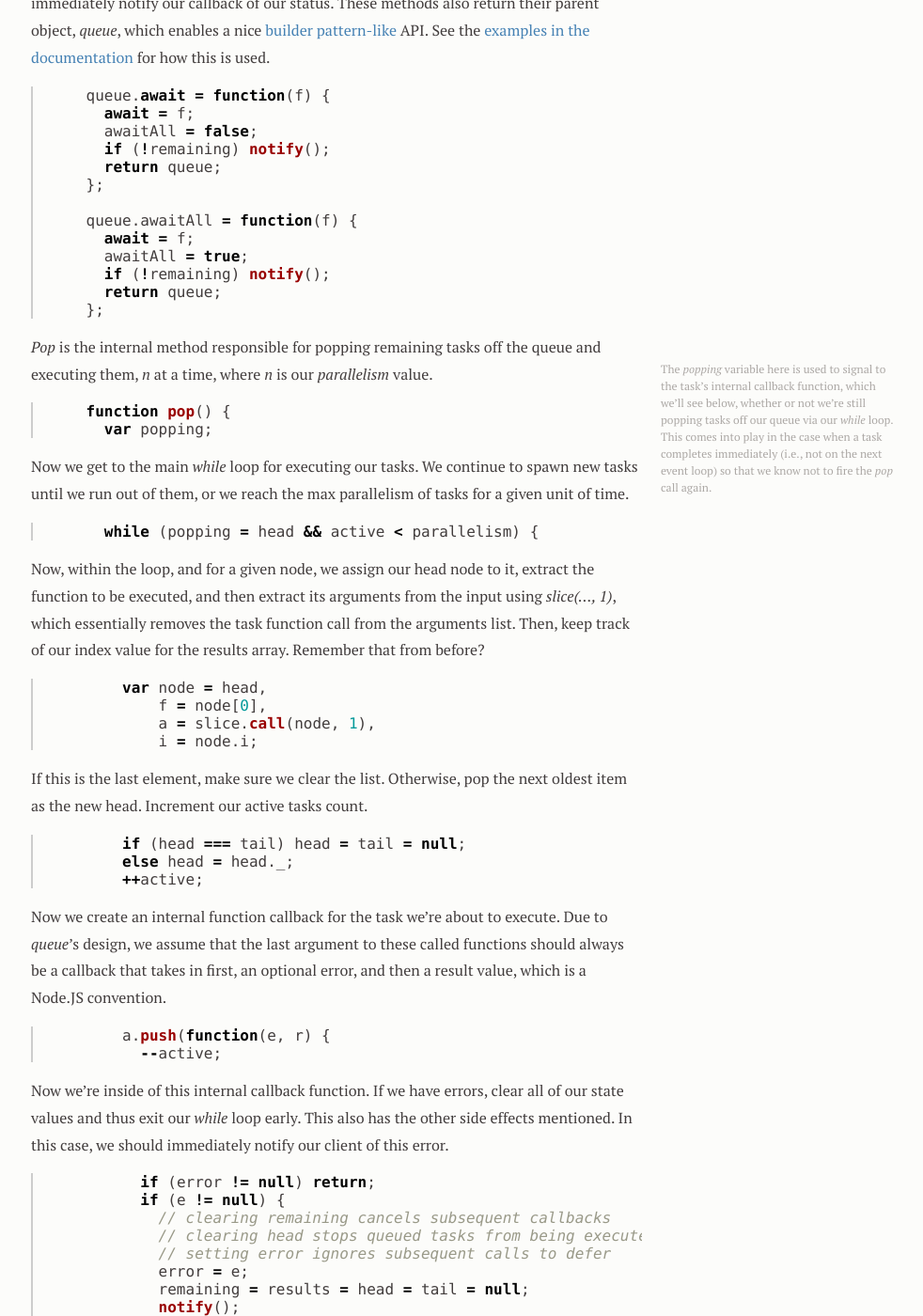
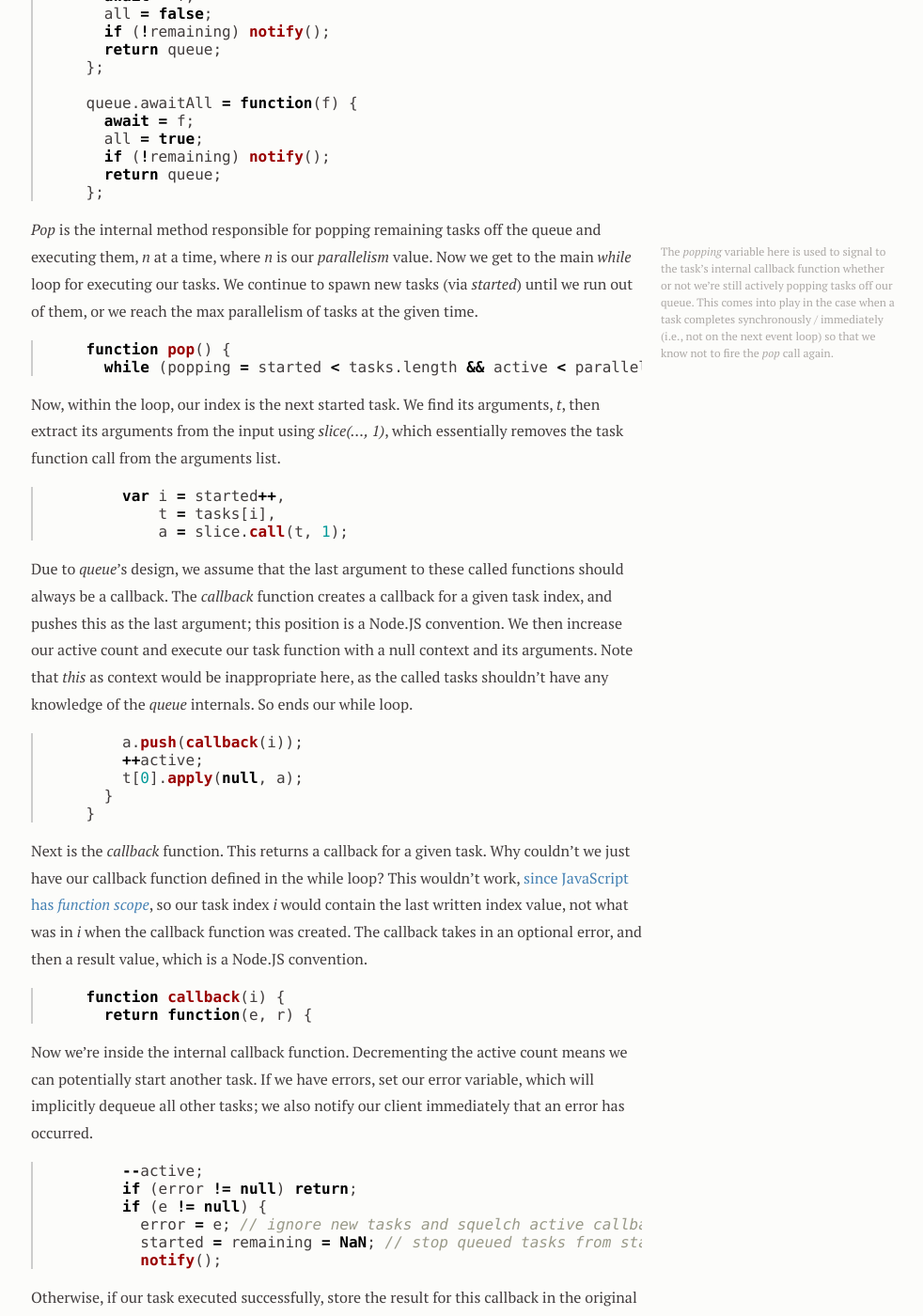
Before and after one commit to bryansum/bsumm.net, a Jekyll site: the page built from _posts/2013-03-31-analyzing-mbostocks-queue-js.md, in a window 1280 px wide and 1400 px high, scrolled down 2800 px. Shown: the whole window at 94% size, without its empty margins (282-1264 px from the left). Built offline with Jekyll 4.4.1, drawn with Linux system fonts in a browser that asks for light colours; nearby versions of some CDN libraries; Markdown is read by kramdown in place of the engine named in the settings; some of the changed text lies outside the part shown.

Commit message:
Updated queue.js post to review 1.0.3

````diff
--- a/_posts/2013-03-31-analyzing-mbostocks-queue-js.md
+++ b/_posts/2013-03-31-analyzing-mbostocks-queue-js.md
@@ -16,8 +16,8 @@ queue()
     .defer(fs.stat, __dirname + "/../Makefile")
     .defer(fs.stat, __dirname + "/../package.json")
     .await(function(error, file1, file2) {
-		console.log(file1, file2);
-	});
+    console.log(file1, file2);
+  });
 ```
 
 ## *queue.js*
@@ -49,18 +49,19 @@ This is a shorthand for *Array.prototype.slice*, and now we enter into our main
 
 ```javascript
     var queue = {},
-        active = 0, // number of in-flight deferrals
-        remaining = 0, // number of deferrals remaining
-        head, tail, // singly-linked list of deferrals
+        tasks = [],
+        started = 0, // number of tasks that have been started (and perhaps finished)
+        active = 0, // number of tasks currently being executed (started but not finished)
+        remaining = 0, // number of tasks not yet finished
+        popping, // inside a synchronous task callback?
         error = null,
-        results = [],
 ```
 
-However, *await* and *awaitAll* are interesting. In the context of the internals of *queue*, the *await* variable is a placeholder for the final callback function. *awaitAll* here is a boolean that determines how the results should be handed back: either as separate arguments, or as an array. [Read the documentation](https://github.com/mbostock/queue) for more information.
+However, *await* and *all* are interesting. In the context of the internals of *queue*, the *await* variable is a placeholder for the final callback function. *all* here is a boolean that determines how the results should be handed back: either as separate arguments, or as an array. [Read the documentation](https://github.com/mbostock/queue) for more information.
 
 ```javascript
         await = noop,
-        awaitAll;
+        all;
 ```
 
 Setting default parallelism is important for later on, as this variable is checked when popping tasks off our queue to ensure we're not executing more than *parallelism* tasks at a time.
@@ -69,20 +70,17 @@ Setting default parallelism is important for later on, as this variable is check
     if (!parallelism) parallelism = Infinity;
 ```
 
-Next we have *defer*, our first public function. *defer* slurps in its arguments and stores them in a node variable. *defer*'s API specifies its first argument is our task function, and the rest are optional arguments for that function.
+Next we have *defer*, our first public function. *defer* slurps in its arguments and stores them to our current tasks. *defer*'s API specifies its first argument is our task function, and the rest are optional arguments for that function.
 
 ```javascript
     queue.defer = function() {
       if (!error) {
-        var node = arguments;
+        tasks.push(arguments);
 ```
 
-When deferring a task, *queue* adds a new undefined result to the results array. This inserts a placeholder object in the space for the result, and since *Array.push* returns the length of the array, *node.i* gets set to the index of that result in the results array. Next, there's some logic for adding to the linked list of queue tasks, and incrementing the remaining tasks count for later. Finally, we execute our *pop()* method, where most of the the magic happens. We'll look at this in a second. <span class=ref>Interesting detail: *defer* tries to executes our tasks immediately, rather than waiting for *await*, for instance. This means that we can call *defer* after we *await* and it should call *await* again for us.</span> So ends our *defer* method.
+Next, we increment our count of remaining tasks, and then execute our *pop()* method, where most of the the magic happens. We'll look at this in a second. <span class=ref>Interesting detail: *defer* tries to executes our tasks immediately, rather than waiting for *await*, for instance. This means that we can call *defer* after we *await* and it should call *await* again for us.</span> So ends our *defer* method.
 
 ```javascript
-        node.i = results.push(undefined) - 1;
-        if (tail) tail._ = node, tail = tail._;
-        else head = tail = node;
         ++remaining;
         pop();
       }
@@ -95,85 +93,71 @@ The *await* method and *awaitAll* methods are similar; they simply set the varia
 ```javascript
     queue.await = function(f) {
       await = f;
-      awaitAll = false;
+      all = false;
       if (!remaining) notify();
       return queue;
     };
 
     queue.awaitAll = function(f) {
       await = f;
-      awaitAll = true;
+      all = true;
       if (!remaining) notify();
       return queue;
     };
 ```
 
-*Pop* is the internal method responsible for popping remaining tasks off the queue and executing them, *n* at a time, where *n* is our *parallelism* value. <span class=ref>The *popping* variable here is used to signal to the task's internal callback function, which we'll see below, whether or not we're still popping tasks off our queue via our *while* loop. This comes into play in the case when a task completes immediately (i.e., not on the next event loop) so that we know not to fire the *pop* call again.</span>
+*Pop* is the internal method responsible for popping remaining tasks off the queue and executing them, *n* at a time, where *n* is our *parallelism* value. <span class=ref>The *popping* variable here is used to signal to the task's internal callback function whether or not we're still actively popping tasks off our queue. This comes into play in the case when a task completes synchronously / immediately (i.e., not on the next event loop) so that we know not to fire the *pop* call again.</span> Now we get to the main *while* loop for executing our tasks. We continue to spawn new tasks (via *started*) until we run out of them, or we reach the max parallelism of tasks at the given time.
 
 ```javascript
     function pop() {
-      var popping;
+      while (popping = started < tasks.length && active < parallelism) {
 ```
 
-Now we get to the main *while* loop for executing our tasks. We continue to spawn new tasks until we run out of them, or we reach the max parallelism  of tasks for a given unit of time.
+Now, within the loop, our index is the next started task. We find its arguments, *t*, then extract its arguments from the input using *slice(..., 1)*, which essentially removes the task function call from the arguments list.
 
 ```javascript
-      while (popping = head && active < parallelism) {
+        var i = started++,
+            t = tasks[i],
+            a = slice.call(t, 1);
 ```
 
-Now, within the loop, and for a given node, we assign our head node to it, extract the function to be executed, and then extract its arguments from the input using *slice(..., 1)*, which essentially removes the task function call from the arguments list. Then, keep track of our index value for the results array. Remember that from before?
+Due to *queue*'s design, we assume that the last argument to these called functions should always be a callback. The *callback* function creates a callback for a given task index, and pushes this as the last argument; this position is a Node.JS convention. We then increase our active count and execute our task function with a null context and its arguments. Note that *this* as context would be inappropriate here, as the called tasks shouldn't have any knowledge of the *queue* internals. So ends our while loop.
 
 ```javascript
-        var node = head,
-            f = node[0],
-            a = slice.call(node, 1),
-            i = node.i;
+        a.push(callback(i));
+        ++active;
+        t[0].apply(null, a);
+      }
+    }
 ```
 
-If this is the last element, make sure we clear the list. Otherwise, pop the next oldest item as the new head. Increment our active tasks count.
+Next is the *callback* function. This returns a callback for a given task. Why couldn't we just have our callback function defined in the while loop? This wouldn't work, [since JavaScript has *function scope*](http://stackoverflow.com/questions/750486/javascript-closure-inside-loops-simple-practical-example), so our task index *i* would contain the last written index value, not what was in *i* when the callback function was created. The callback takes in an optional error, and then a result value, which is a Node.JS convention.
 
 ```javascript
-        if (head === tail) head = tail = null;
-        else head = head._;
-        ++active;
+    function callback(i) {
+      return function(e, r) {
 ```
 
-Now we create an internal function callback for the task we're about to execute. Due to *queue*'s design, we assume that the last argument to these called functions should always be a callback that takes in first, an optional error, and then a result value, which is a Node.JS convention.
+Now we're inside the internal callback function. Decrementing the active count means we can potentially start another task. If we have errors, set our error variable, which will implicitly dequeue all other tasks; we also notify our client immediately that an error has occurred.
 
 ```javascript
-        a.push(function(e, r) {
-          --active;
+        --active;
+        if (error != null) return;
+        if (e != null) {
+          error = e; // ignore new tasks and squelch active callbacks
+          started = remaining = NaN; // stop queued tasks from starting
+          notify();
 ```
 
-Now we're inside of this internal callback function. If we have errors, clear all of our state values and thus exit our *while* loop early. This also has the other side effects mentioned. In this case, we should immediately notify our client of this error.
+Otherwise, if our task executed successfully, store the result for this callback in the original task array. Check if there are any remaining tasks; if there are and we're still popping tasks in our *while* loop, do nothing, because the loop is dequeueing tasks already. Otherwise, start popping again. <span class=ref>Immediately returning / synchronous tasks don't normally occur for tasks that involve I/O or ones that call *setTimeout*, because these will typically trigger their callback on the next event loop tick.</span> Finally, if there's no remaining tasks, notify the client that we're done.
 
 ```javascript
-          if (error != null) return;
-          if (e != null) {
-            // clearing remaining cancels subsequent callbacks
-            // clearing head stops queued tasks from being executed
-            // setting error ignores subsequent calls to defer
-            error = e;
-            remaining = results = head = tail = null;
-            notify();
-```
-
-Otherwise, if our task executed successfully, store the results for this callback in the results array. Check if there are any remaining tasks; if there are and we're still popping tasks in our *while* loop, do nothing, because the loop is dequeueing tasks already. Otherwise, start popping again. <span class=ref>Immediately returning / synchronous tasks don't normally occur for tasks that involve I/O or ones that call *setTimeout*, because these will typically trigger their callback on the next event loop tick.</span> Finally, if there's no remaining tasks, notify the client that we're done.
-
-```javascript
-          } else {
-            results[i] = r;
-            if (--remaining) popping || pop();
-            else notify();
-          }
-        });
-```
-
-Execute the function with a null context and the arguments, including our callback, from above. Note that *this* as context would be inappropriate here, as the called tasks shouldn't have any knowledge of the *queue* internals.
-
-```javascript
-        f.apply(null, a);
-      }
+        } else {
+          tasks[i] = r;
+          if (--remaining) popping || pop();
+          else notify();
+        }
+      };
     }
 ```
 
@@ -182,8 +166,8 @@ Finally *notify*. This function executes the callback function given by the clie
 ```javascript
     function notify() {
       if (error != null) await(error);
-      else if (awaitAll) await(null, results);
-      else await.apply(null, [null].concat(results));
+      else if (all) await(error, tasks);
+      else await.apply(null, [error].concat(tasks));
     }
 
     return queue;
````
Also changed, not shown: other parts of _posts/2013-03-31-analyzing-mbostocks-queue-js.md (+1 -1 lines).
